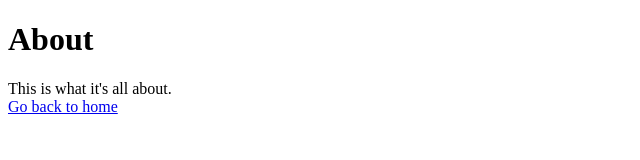
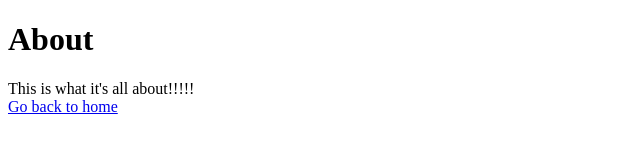
Before and after one commit to DaFuzzyOgre/Assignment1, a website: page views/about.html in a window 1280 px wide. Shown: the full height of the page, 0-640 px from the left. Drawn offline with Linux system fonts and the light colour scheme.

Commit message:
changed text

```diff
--- a/views/about.html
+++ b/views/about.html
@@ -7,7 +7,7 @@
 
 <body>
   <h1>About</h1>
-  <p>This is what it's all about.<br /><a href='/'>Go back to home</a></p>
+  <p>This is what it's all about!!!!!<br /><a href='/'>Go back to home</a></p>
 </body>
 
 </html>
```
